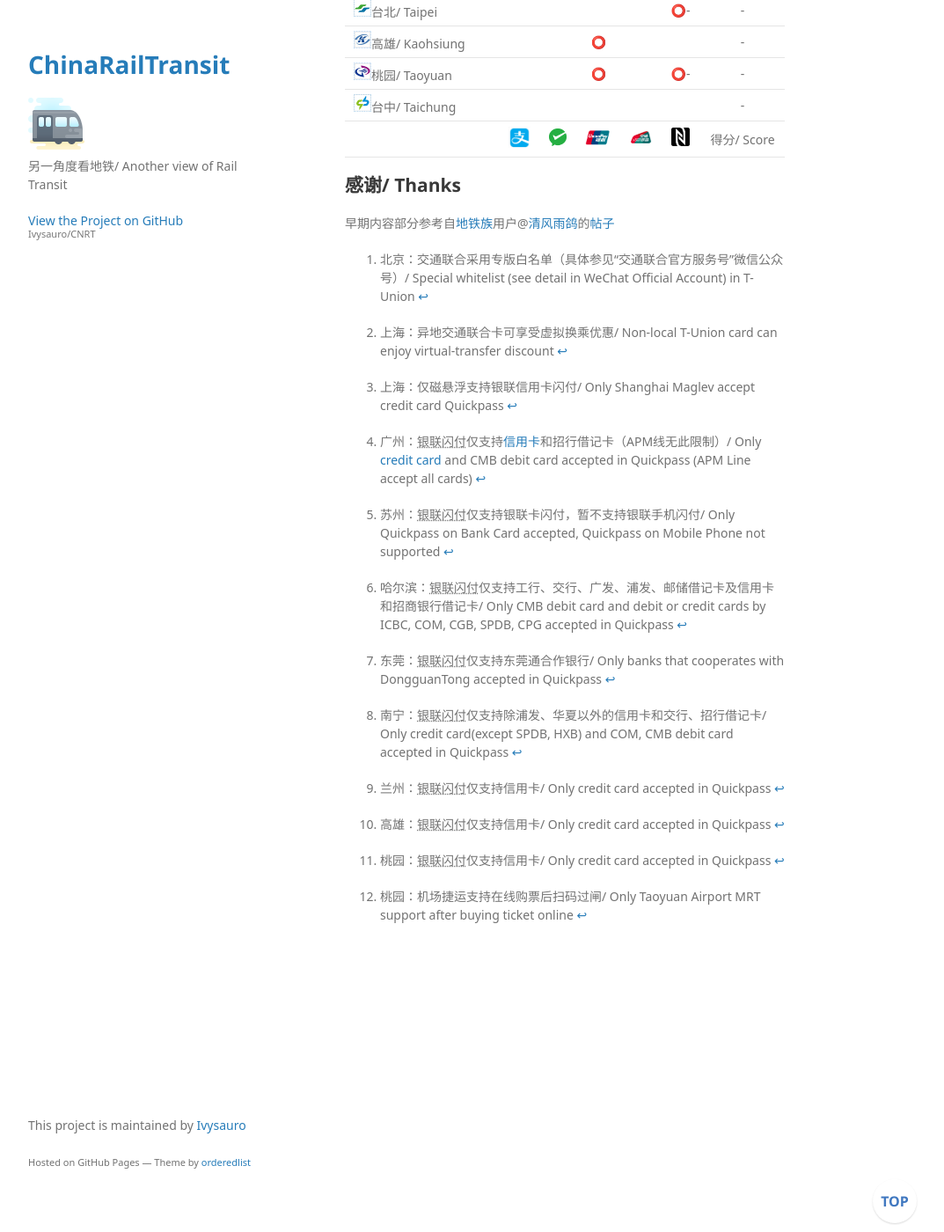
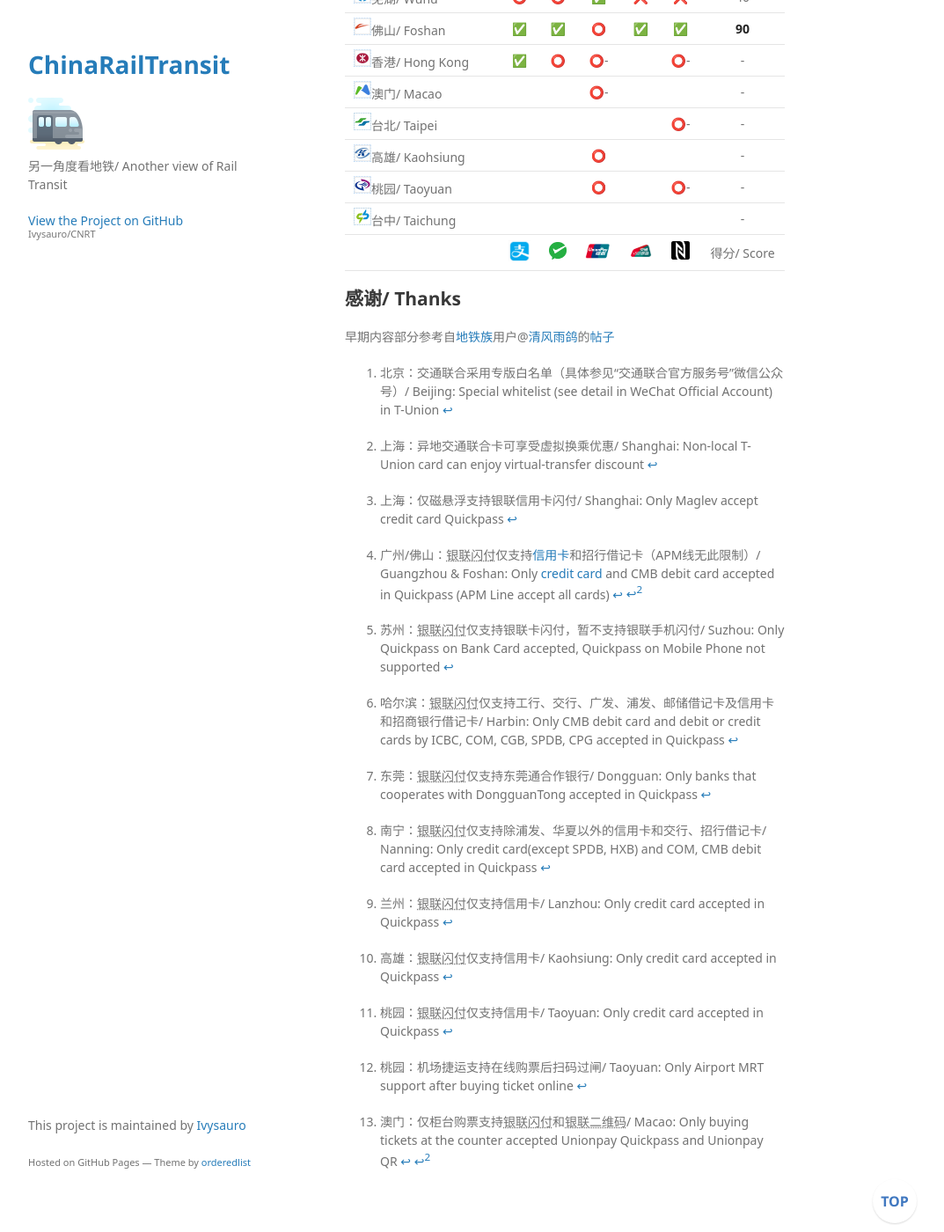
Before and after one commit to Ivysauro/CNRT, a Jekyll site: the page built from data/Pay.md, in a window 1280 px wide and 1400 px high, scrolled down 8608 px. Shown: the whole window at 88% size, without its empty margins (178-1251 px from the left). Built offline with Jekyll 4.4.1, drawn with Linux system fonts in a browser that asks for light colours; some web fonts are replaced; our own code applies the rules of GitHub Pages for plain Markdown files; a script that is not in the unit is left out; some of the changed text lies outside the part shown.

Commit message:
🍊更新佛山数据
佛山正式成为地铁城市

```diff
--- a/data/Pay.md
+++ b/data/Pay.md
@@ -83,6 +83,7 @@
 | <img src="https://raw.githubusercontent.com/Ivysauro/CNRT/master/images/city/ly.gif" width="20" hegiht="20"/>洛阳/ Luoyang | ✅ | ✅ | | | ✅💥 | | ✅ |
 | <img src="https://raw.githubusercontent.com/Ivysauro/CNRT/master/images/city/sx.gif" width="20" hegiht="20"/>绍兴/ Shaoxing | ✅ | ✅ | ✅ | | ✅ |  |✅ | |
 | <img src="https://raw.githubusercontent.com/Ivysauro/CNRT/master/images/city/wuh.gif" width="20" hegiht="20"/>芜湖/ Wuhu | | ✅ | | | ✅ | |✅ | |
+| <img src="https://raw.githubusercontent.com/Ivysauro/CNRT/master/images/city/fs.gif" width="20" hegiht="20"/>佛山/ Foshan | ✅ | ⭕[^gz] | ✅ | ✅ |  || ✅ | |
 | <img src="https://raw.githubusercontent.com/Ivysauro/CNRT/master/images/city/hk.gif" width="20" hegiht="20"/>香港/ Hong Kong | | 🕓 | ✅ | 🕓 | 🕓 | 🕓 | ✅ | <img src="https://raw.githubusercontent.com/Ivysauro/CNRT/master/images/AlipayHK.png" width="20" hegiht="20" alt="AlipayHK"/> |
 | <img src="https://raw.githubusercontent.com/Ivysauro/CNRT/master/images/city/mo.gif" width="20" hegiht="20"/>澳门/ Macao | | | | | | | | |
 | <img src="https://raw.githubusercontent.com/Ivysauro/CNRT/master/images/city/tp.gif" width="20" hegiht="20"/>台北/ Taipei | | 🕓 | | | | | | |
@@ -91,29 +92,31 @@
 | <img src="https://raw.githubusercontent.com/Ivysauro/CNRT/master/images/city/tc.gif" width="20" hegiht="20"/>台中/ Taichung | | | | | | | | |
 | | <img src="https://raw.githubusercontent.com/Ivysauro/CNRT/master/images/T-Union.png" width="25" hegiht="25" alt="T-Union"/> | <img src="https://raw.githubusercontent.com/Ivysauro/CNRT/master/images/Unionpay NFC.png" width="35" hegiht="35" alt="Unionpay Quickpass"/> | <img src="https://raw.githubusercontent.com/Ivysauro/CNRT/master/images/Alipay.png" width="25" hegiht="25" alt="Alipay"/> | <img src="https://raw.githubusercontent.com/Ivysauro/CNRT/master/images/WeChat Pay.png" width="20" hegiht="20" alt="WeChat Pay"/> | <img src="https://raw.githubusercontent.com/Ivysauro/CNRT/master/images/Unionpay.png" width="20" hegiht="20" alt="Unionpay App"/> | <img src="https://raw.githubusercontent.com/Ivysauro/CNRT/master/images/contactless.gif" width="25" hegiht="25" alt="Global Cards"/> | <img src="https://raw.githubusercontent.com/Ivysauro/CNRT/master/images/Rail Transit.png" width="20" hegiht="20" alt="Transit Apps"/> | |
 
-[^bj]: 北京：交通联合采用专版白名单（具体参见“交通联合官方服务号”微信公众号）/ Special whitelist (see detail in WeChat Official Account) in T-Union
+[^bj]: 北京：交通联合采用专版白名单（具体参见“交通联合官方服务号”微信公众号）/ Beijing: Special whitelist (see detail in WeChat Official Account) in T-Union
 
-[^sh1]: 上海：异地交通联合卡可享受虚拟换乘优惠/ Non-local T-Union card can enjoy virtual-transfer discount
+[^sh1]: 上海：异地交通联合卡可享受虚拟换乘优惠/ Shanghai: Non-local T-Union card can enjoy virtual-transfer discount
 
-[^sh2]: 上海：仅磁悬浮支持银联信用卡闪付/ Only Shanghai Maglev accept credit card Quickpass
+[^sh2]: 上海：仅磁悬浮支持银联信用卡闪付/ Shanghai: Only Maglev accept credit card Quickpass
 
-[^gz]: 广州：银联闪付仅支持[信用卡](http://cs.gzmtr.com/ckfw/pwzy/201811/t20181106_60161.htm)和招行借记卡（APM线无此限制）/ Only [credit card](http://cs.gzmtr.com/ckfw/pwzy/201811/t20181106_60161.htm) and CMB debit card accepted in Quickpass (APM Line accept all cards)
+[^gz]: 广州/佛山：银联闪付仅支持[信用卡](http://cs.gzmtr.com/ckfw/pwzy/201811/t20181106_60161.htm)和招行借记卡（APM线无此限制）/ Guangzhou & Foshan: Only [credit card](http://cs.gzmtr.com/ckfw/pwzy/201811/t20181106_60161.htm) and CMB debit card accepted in Quickpass (APM Line accept all cards)
 
-[^suz]: 苏州：银联闪付仅支持银联卡闪付，暂不支持银联手机闪付/ Only Quickpass on Bank Card accepted, Quickpass on Mobile Phone not supported
+[^suz]: 苏州：银联闪付仅支持银联卡闪付，暂不支持银联手机闪付/ Suzhou: Only Quickpass on Bank Card accepted, Quickpass on Mobile Phone not supported
 
-[^hrb]: 哈尔滨：银联闪付仅支持工行、交行、广发、浦发、邮储借记卡及信用卡和招商银行借记卡/ Only CMB debit card and debit or credit cards by ICBC, COM, CGB, SPDB, CPG accepted in Quickpass
+[^hrb]: 哈尔滨：银联闪付仅支持工行、交行、广发、浦发、邮储借记卡及信用卡和招商银行借记卡/ Harbin: Only CMB debit card and debit or credit cards by ICBC, COM, CGB, SPDB, CPG accepted in Quickpass
 
-[^dg]: 东莞：银联闪付仅支持东莞通合作银行/ Only banks that cooperates with DongguanTong accepted in Quickpass
+[^dg]: 东莞：银联闪付仅支持东莞通合作银行/ Dongguan: Only banks that cooperates with DongguanTong accepted in Quickpass
 
-[^nn]: 南宁：银联闪付仅支持除浦发、华夏以外的信用卡和交行、招行借记卡/ Only credit card(except SPDB, HXB) and COM, CMB debit card accepted in Quickpass
+[^nn]: 南宁：银联闪付仅支持除浦发、华夏以外的信用卡和交行、招行借记卡/ Nanning: Only credit card(except SPDB, HXB) and COM, CMB debit card accepted in Quickpass
 
-[^lz]: 兰州：银联闪付仅支持信用卡/ Only credit card accepted in Quickpass
+[^lz]: 兰州：银联闪付仅支持信用卡/ Lanzhou: Only credit card accepted in Quickpass
 
-[^kh]: 高雄：银联闪付仅支持信用卡/ Only credit card accepted in Quickpass
+[^kh]: 高雄：银联闪付仅支持信用卡/ Kaohsiung: Only credit card accepted in Quickpass
 
-[^ty]: 桃园：机场捷运支持在线购票后扫码过闸/ Only Taoyuan Airport MRT support after buying ticket online
+[^ty]: 桃园：机场捷运支持在线购票后扫码过闸/ Taoyuan: Only Airport MRT support after buying ticket online
 
-[^ty2]: 桃园：银联闪付仅支持信用卡/ Only credit card accepted in Quickpass
+[^ty2]: 桃园：银联闪付仅支持信用卡/ Taoyuan: Only credit card accepted in Quickpass
+
+[^mo]: 澳门：仅柜台购票支持银联闪付和银联二维码/ Macao: Only buying tickets at the counter accepted Unionpay Quickpass and Unionpay QR
 
 ## 购票/ Tickets
 
@@ -160,8 +163,9 @@
 | <img src="https://raw.githubusercontent.com/Ivysauro/CNRT/master/images/city/ly.gif" width="20" hegiht="20"/>洛阳/ Luoyang | ✅ | | |
 | <img src="https://raw.githubusercontent.com/Ivysauro/CNRT/master/images/city/sx.gif" width="20" hegiht="20"/>绍兴/ Shaoxing | ✅ | ✅ | ✅ | ✅ |
 | <img src="https://raw.githubusercontent.com/Ivysauro/CNRT/master/images/city/wuh.gif" width="20" hegiht="20"/>芜湖/ Wuhu | ✅ | ✅ | ✅ |
+| <img src="https://raw.githubusercontent.com/Ivysauro/CNRT/master/images/city/fs.gif" width="20" hegiht="20"/>佛山/ Foshan | ✅ | ✅ |
 | <img src="https://raw.githubusercontent.com/Ivysauro/CNRT/master/images/city/hk.gif" width="20" hegiht="20"/>香港/ Hong Kong | 🛑 | 🛑 | | | | ✅ |
-| <img src="https://raw.githubusercontent.com/Ivysauro/CNRT/master/images/city/mo.gif" width="20" hegiht="20"/>澳门/ Macao | | | | | | ✅ |
+| <img src="https://raw.githubusercontent.com/Ivysauro/CNRT/master/images/city/mo.gif" width="20" hegiht="20"/>澳门/ Macao | | | ⭕[^mo] | ⭕[^mo] | | ✅ |
 | <img src="https://raw.githubusercontent.com/Ivysauro/CNRT/master/images/city/tp.gif" width="20" hegiht="20"/>台北/ Taipei |
 | <img src="https://raw.githubusercontent.com/Ivysauro/CNRT/master/images/city/kh.gif" width="20" hegiht="20"/>高雄/ Kaohsiung |
 | <img src="https://raw.githubusercontent.com/Ivysauro/CNRT/master/images/city/ty.gif" width="20" hegiht="20"/>桃园/ Taoyuan |
@@ -237,8 +241,9 @@
 | <img src="https://raw.githubusercontent.com/Ivysauro/CNRT/master/images/city/ly.gif" width="20" hegiht="20"/>洛阳/ Luoyang | ⭕ | ❌ | ✅ | ✅ | ❌ | 50 |
 | <img src="https://raw.githubusercontent.com/Ivysauro/CNRT/master/images/city/sx.gif" width="20" hegiht="20"/>绍兴/ Shaoxing | ✅ | ⭕ | ✅ | ✅ | ❌ | 70 |
 | <img src="https://raw.githubusercontent.com/Ivysauro/CNRT/master/images/city/wuh.gif" width="20" hegiht="20"/>芜湖/ Wuhu | ⭕ | ⭕ | ✅ | ❌ | ❌ | 40 |
+| <img src="https://raw.githubusercontent.com/Ivysauro/CNRT/master/images/city/fs.gif" width="20" hegiht="20"/>佛山/ Foshan | ✅ | ✅ | ⭕ | ✅ | ✅ | **90** |
 | <img src="https://raw.githubusercontent.com/Ivysauro/CNRT/master/images/city/hk.gif" width="20" hegiht="20"/>香港/ Hong Kong | ✅ | ⭕ | ⭕- | | ⭕- | - |
-| <img src="https://raw.githubusercontent.com/Ivysauro/CNRT/master/images/city/mo.gif" width="20" hegiht="20"/>澳门/ Macao | | | | | | - |
+| <img src="https://raw.githubusercontent.com/Ivysauro/CNRT/master/images/city/mo.gif" width="20" hegiht="20"/>澳门/ Macao | | | ⭕- | | | - |
 | <img src="https://raw.githubusercontent.com/Ivysauro/CNRT/master/images/city/tp.gif" width="20" hegiht="20"/>台北/ Taipei | | | | | ⭕- | - |
 | <img src="https://raw.githubusercontent.com/Ivysauro/CNRT/master/images/city/kh.gif" width="20" hegiht="20"/>高雄/ Kaohsiung | | | ⭕ | | | - |
 | <img src="https://raw.githubusercontent.com/Ivysauro/CNRT/master/images/city/ty.gif" width="20" hegiht="20"/>桃园/ Taoyuan | | | ⭕ | | ⭕- | - |
```
